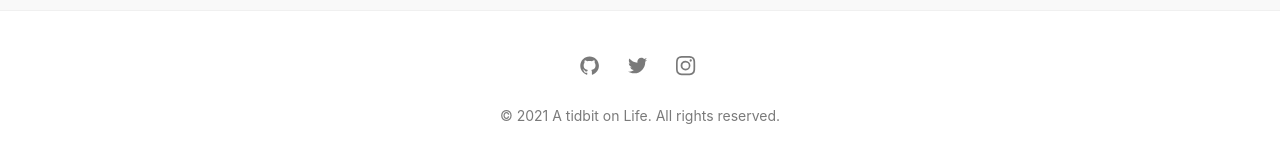
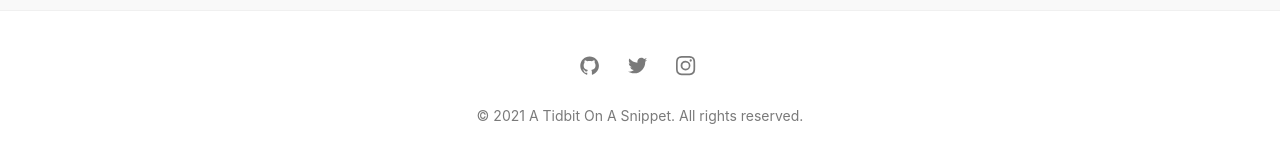
Before and after one commit to JiaCherng/a-tidbit, a Jekyll site: the page built from pages/home.md, in a window 1280 px wide and 900 px high, scrolled down 1510 px. Shown: the part 729-892 px from the top of the window. Built offline with Jekyll 4.4.1, drawn with Linux system fonts in a browser that asks for light colours; some of the changed text lies outside the part shown.

Commit message:
change title

```diff
--- a/_config.yml
+++ b/_config.yml
@@ -18,7 +18,7 @@
 # You can create any custom variable you would like, and they will be accessible
 # in the templates via {{ site.myvariable }}.
 
-title: A tidbit on Life
+title: A Tidbit On A Snippet
 email: brightnightsdarklights@gmail.com
 description: >- # this means to ignore newlines until "baseurl:"
   My two cents on my life
```
